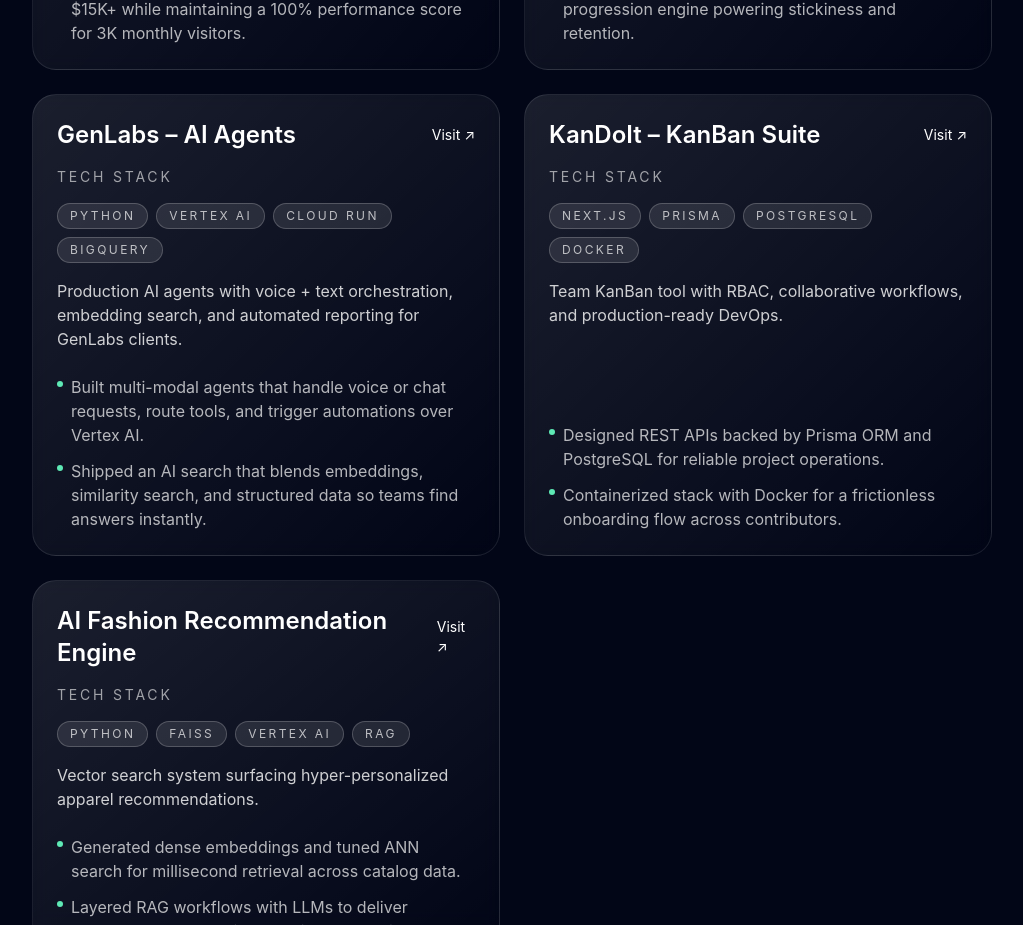
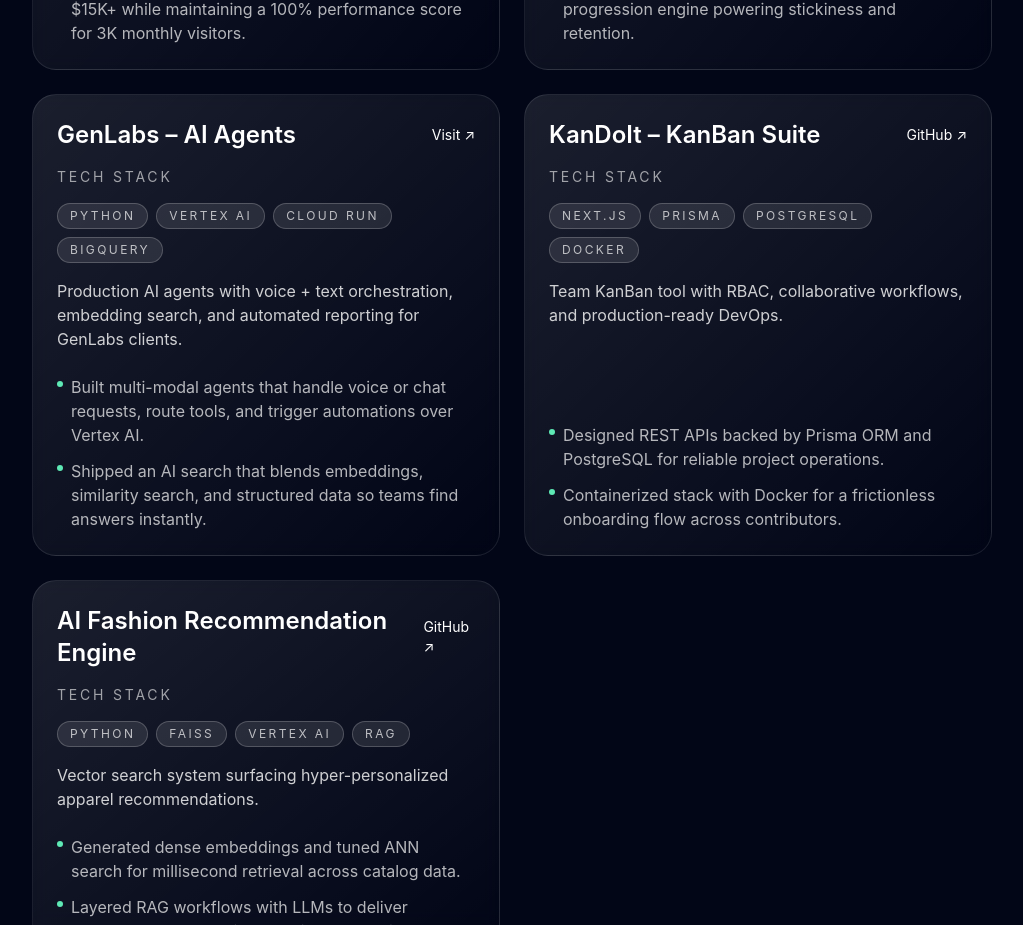
Before and after one commit to VVarrior1/my-new-portfolio, a Next.js app: page / in a window 1280 px wide. Shown: the part 3480-4405 px from the top of the page, without its empty margins (128-1151 px from the left). Built offline with nearby package versions, Linux system fonts and the light colour scheme.

Commit message:
quick copy

```diff
--- a/components/project-grid.tsx
+++ b/components/project-grid.tsx
@@ -23,7 +23,7 @@
                   rel="noreferrer"
                   className="text-sm text-emerald-300 transition hover:text-emerald-200"
                 >
-                  Visit ↗
+                  {project.link.includes("github.com") ? "GitHub ↗" : "Visit ↗"}
                 </Link>
               )}
             </div>
```
